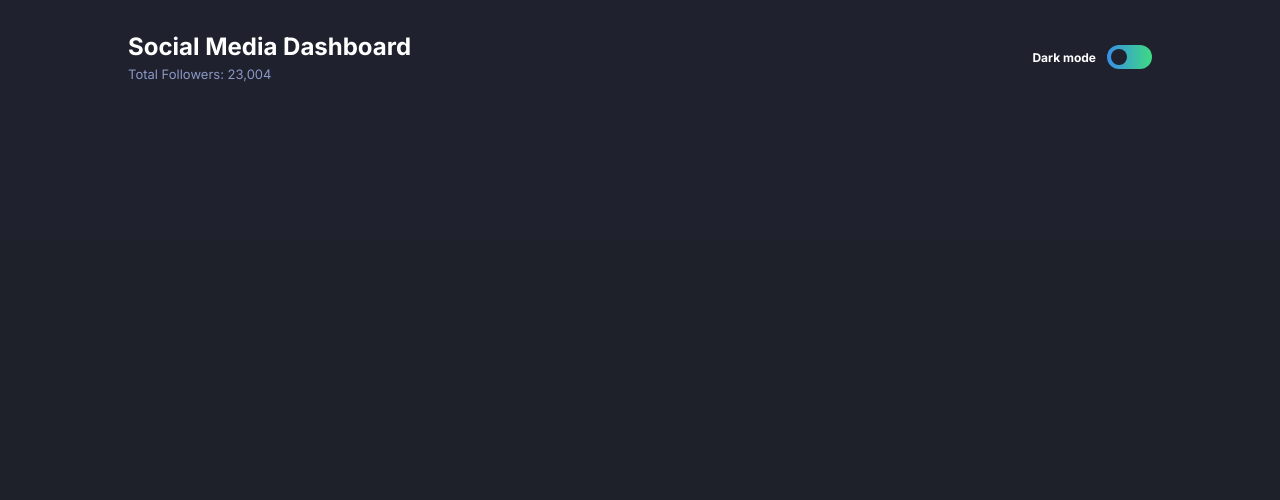
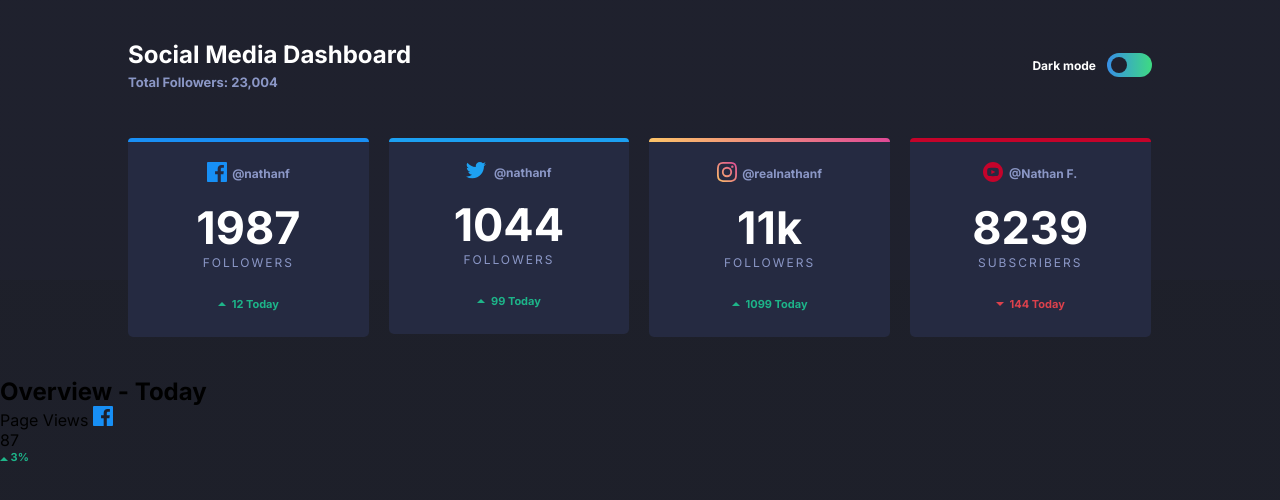
Before and after one commit to Ninunutsi/social-media-dashboard-with-theme-FM, a plain HTML site: page index.html in a window 1280 px wide. Drawn offline with Linux system fonts and the light colour scheme.

Commit message:
meore divamde

```diff
--- a/assets/script.js
+++ b/assets/script.js
@@ -0,0 +1,53 @@
+let app = document.getElementsByClassName('app')
+
+let apps = document.getElementById('social-media-apps')
+let hr = document.getElementsByClassName('background')
+let borderColors = ['hsl(208, 92%, 53%)',
+'hsl(203, 89%, 53%)',
+'linear-gradient(to right, hsl(37, 97%, 70%), hsl(329, 70%, 58%))',
+'hsl(348, 97%, 39%)']
+
+let logoImgs = ['<img src="./assets/images/icon-facebook.svg" alt="">',
+'<img src="./assets/images/icon-twitter.svg" alt="">',
+'<img src="./assets/images/icon-instagram.svg" alt="">',
+'<img src="./assets/images/icon-youtube.svg" alt=""></img>']
+let img = document.getElementsByClassName('img')
+
+let names = ['@nathanf', '@nathanf', '@realnathanf', '@Nathan F.']
+let socialName = document.getElementsByClassName('name')
+
+for(let i = 0; i < 3; i++){
+    const node = document.getElementById('app-div');
+    const clone = node.cloneNode(true);
+    document.getElementById("social-media-apps").appendChild(clone);
+    clone.removeAttribute("id")
+}
+
+let numbers = [1987, 1044, '11k', 8239]
+let num = document.getElementsByClassName('number')
+
+let increaseNum = [12, 99, 1099, 144]
+let increase = document.getElementsByClassName('increase')
+
+let arrows = document.getElementsByClassName('arrow')
+let arrImg = '<img src="./assets/images/icon-down.svg" alt="">'
+
+
+let followers = document.getElementsByClassName('follower')
+followers[3].innerHTML = "subscribers"
+
+for(let i = 0; i <= 3; i++){
+    hr[i].style.background = borderColors[i]
+    img[i].innerHTML = logoImgs[i]
+    socialName[i].innerHTML = names[i]
+    num[i].innerHTML = numbers[i]
+    if(i == 3){
+        increase[i].innerHTML = "  " + increaseNum[i] + ' Today'
+        increase[i].style.color = 'hsl(356, 69%, 56%)'
+        increase[i].style.color = 'hsl(356, 69%, 56%)'
+        arrows[i].innerHTML = arrImg
+
+    }else{
+        increase[i].innerHTML = "  " + increaseNum[i] + ' Today'
+    }
+}
--- a/assets/styles.css
+++ b/assets/styles.css
@@ -12,7 +12,7 @@
 
     --Facebook: hsl(208, 92%, 53%);
     --Twitter: hsl(203, 89%, 53%);
-    --Instagram: linear gradient hsl(37, 97%, 70%) to hsl(329, 70%, 58%);
+    --Instagram: linear-gradient(to right, hsl(37, 97%, 70%), hsl(329, 70%, 58%));
     --YouTube: hsl(348, 97%, 39%);
 
     --ToggleDark: linear gradient hsl(210, 78%, 56%) to hsl(146, 68%, 55%);
@@ -40,8 +40,8 @@ main{
     background: linear-gradient(
     to bottom,
     hsl(232, 19%, 15%) 0%,
-    hsl(232, 19%, 15%) 30vh,
-    hsl(230, 17%, 14%) 30vh,
+    hsl(232, 19%, 15%) 35vh,
+    hsl(230, 17%, 14%) 35vh,
     hsl(230, 17%, 14%) 100vh
   );
 }
@@ -53,7 +53,7 @@ main{
 }
 
 .social-media{
-    padding: 4vh 10vw;
+    padding: 5vh 10vw;
 }
 
 .social-media-dashboard{
@@ -72,6 +72,7 @@ main{
 .total-followers{
     font-size: 13px;
     color: var(--DesaturatedBlue);
+    font-weight: 800;
 }
 
 .toggle{
@@ -150,3 +151,93 @@ main{
   .slider.round:before {
     border-radius: 50%;
   }
+
+  /* social media apps */
+
+  .social-media-apps{
+    margin-top: 3rem;
+    display: flex;
+    flex-wrap: wrap;
+    gap: 20px;
+  }
+
+.app-div{
+  width: 23.5%;
+}
+  .background{
+    height: 4px;
+    width: 100%;
+    background: linear-gradient(to right, hsl(37, 97%, 70%), hsl(329, 70%, 58%));
+    border: none;
+    border-top-right-radius: 4px;
+    border-top-left-radius: 4px;
+  }
+
+  .app{
+    background: var(--DarkDesaturatedBlue);
+    padding: 20px 30px;
+    border-bottom-left-radius: 5px;
+    border-bottom-right-radius: 5px;
+    display: flex;
+    flex-direction: column;
+    justify-content: center;
+    align-items: center;
+    gap: 20px;
+  }
+
+  .app:hover{
+    transition: 1s;
+    cursor: pointer;
+    background: #333a56;
+  }
+
+  .logo-name{
+    display: flex;
+    color: var(--DesaturatedBlue);
+    font-size: 12px;
+    align-items: center;
+    font-weight: 800;
+    margin-bottom: 15px;
+    justify-content: space-evenly;
+    padding: 0 10px;
+    gap: 5px;
+  }
+
+  .followers{
+    display: flex;
+    flex-direction: column;
+    align-items: center;
+    margin-bottom: 20px;
+  }
+
+  .number{
+    font-size: 45px;
+    line-height: 55px;
+    color: white;
+    font-weight: 800;
+  }
+
+  .follower{
+    font-size: 12px;
+    letter-spacing: 2px;
+    color: var(--DesaturatedBlue);
+    text-transform: uppercase;
+  }
+
+  .increase{
+    color: var(--LimeGreen);
+    font-size: 11px;
+    font-weight: 800;
+  }
+
+
+  .increase-arrow{
+    display: flex;
+    gap: 6px;
+    justify-content: center;
+    align-items: center;
+  }
+
+  .arrow{
+    margin-bottom: 7px;
+  }
--- a/index.html
+++ b/index.html
@@ -29,9 +29,41 @@
                     </label>
                 </div>
             </div>
-            <div class="social-media-apps">
-                <div class="app">
-
+            <div class="social-media-apps" id="social-media-apps">
+                    <div class="app-div" id="app-div">
+                        <hr class="background">
+                        <div class="app" id="app">
+                            <div>
+                                <div class="logo-name">
+                                    <p class="img"></p>
+                                    <p class="name">@nathanf</p>
+                                </div>
+                                <div class="followers">
+                                    <span class="number">1987</span>
+                                    <span class="follower">followers</span>
+                                </div>
+                                <div class="increase-arrow">
+                                    <p class="arrow"><img src="./assets/images/icon-up.svg" alt=""></p>
+                                    <p class="increase">12 Today</p>
+                                </div>
+                            </div>
+                        </div>
+                    </div>
+            </div>
+        </div>
+        <div class="overview">
+            <h2 class="overview-heading">Overview - Today</h2>
+            <div class="details-today">
+                <div class="page-views">
+                    <span>Page Views</span>
+                    <img src="./assets/images/icon-facebook.svg" alt="">
+                </div>
+                <div class="percents">
+                    <span>87</span>
+                    <div class="increase">
+                        <img src="./assets/images/icon-up.svg" alt="">
+                        <span>3%</span>
+                    </div>
                 </div>
             </div>
         </div>
```
